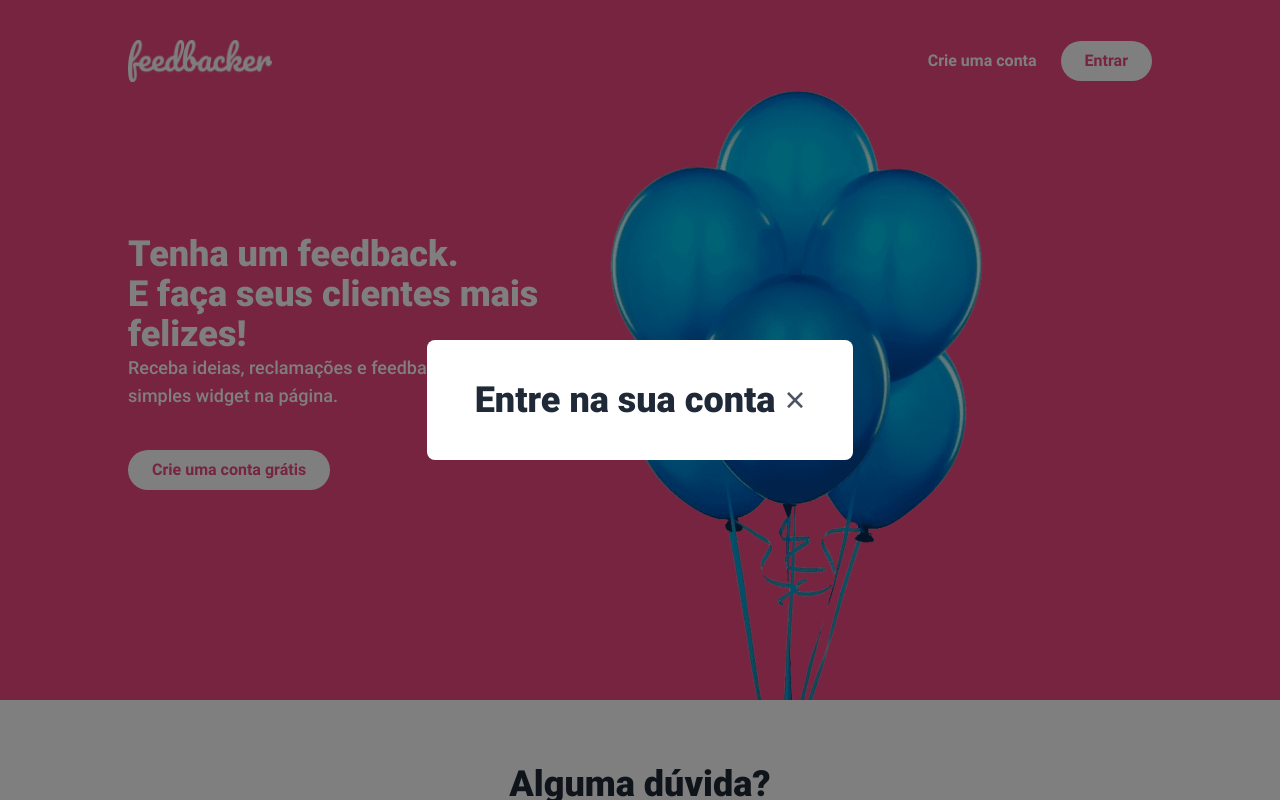
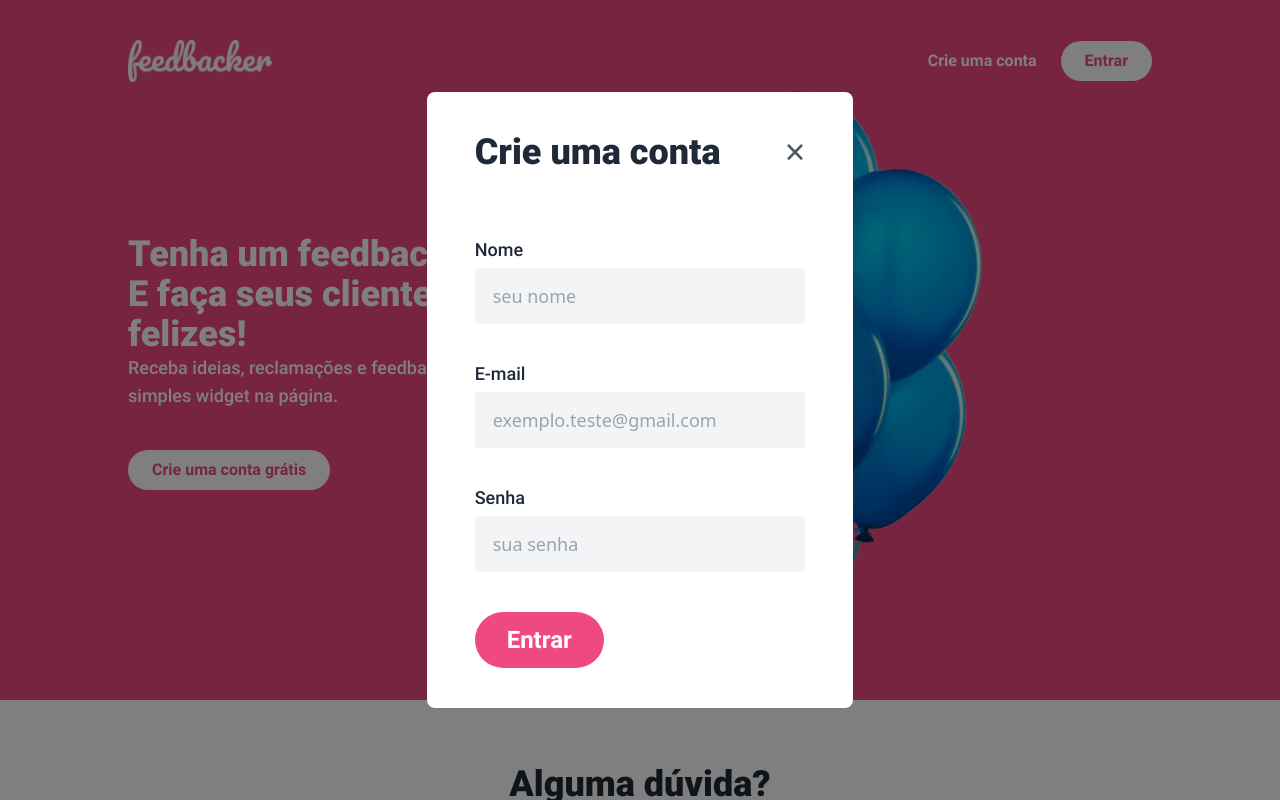
Before and after one commit to BioJJ/Dashboard, a Vue app: page / in a window 1280 px wide. Both pictures are taken after a click on the button "Crie uma conta". Shown: the top 800 px of the page. Built offline with nearby package versions, Linux system fonts and the light colour scheme.

Commit message:
finalizing view of login and user registration

```diff
--- a/src/components/ModalCreateAccount/index.vue
+++ b/src/components/ModalCreateAccount/index.vue
@@ -1,7 +1,7 @@
 <template>
-  <div class="flex justify-between" id="modal-login">
+  <div class="flex justify-between" id="modal-create-account">
     <h1 class="text-4xl font-black text-gray-800">
-      Entre na sua conta
+      Crie uma conta
     </h1>
 
     <button
@@ -11,11 +11,184 @@
       &times;
     </button>
   </div>
+    <div class="mt-16">
+    <form @submit.prevent="handleSubmit">
+      <label class="block">
+        <span class="text-lg font-medium text-gray-800">Nome</span>
+        <input
+          id="email-field"
+          v-model="state.name.value"
+          type="text"
+          :class="{
+            'border-brand-danger': !!state.name.errorMessage
+          }"
+          class="block w-full px-4 py-3 mt-1 text-lg bg-gray-100 border-2 border-transparent rounded"
+          placeholder="seu nome"
+        >
+        <span
+          id="email-error"
+          v-if="!!state.name.errorMessage"
+          class="block font-medium text-brand-danger"
+        >
+          {{ state.name.errorMessage }}
+        </span>
+      </label>
+
+      <label class="block mt-9">
+        <span class="text-lg font-medium text-gray-800">E-mail</span>
+        <input
+          id="email-field"
+          v-model="state.email.value"
+          type="email"
+          :class="{
+            'border-brand-danger': !!state.email.errorMessage
+          }"
+          class="block w-full px-4 py-3 mt-1 text-lg bg-gray-100 border-2 border-transparent rounded"
+          placeholder="exemplo.teste@gmail.com"
+        >
+        <span
+          id="email-error"
+          v-if="!!state.email.errorMessage"
+          class="block font-medium text-brand-danger"
+        >
+          {{ state.email.errorMessage }}
+        </span>
+      </label>
+
+      <label class="block mt-9">
+        <span class="text-lg font-medium text-gray-800">Senha</span>
+        <input
+          id="password-field"
+          v-model="state.password.value"
+          type="password"
+          :class="{
+            'border-brand-danger': !!state.password.errorMessage
+          }"
+          class="block w-full px-4 py-3 mt-1 text-lg bg-gray-100 border-2 border-transparent rounded"
+          placeholder="sua senha"
+        >
+        <span
+          v-if="!!state.password.errorMessage"
+          class="block font-medium text-brand-danger"
+        >
+          {{ state.password.errorMessage }}
+        </span>
+      </label>
+
+      <button
+        id="submit-button"
+        :disabled="state.isLoading"
+        type="submit"
+        :class="{
+          'opacity-50': state.isLoading
+        }"
+        class="px-8 py-3 mt-10 text-2xl font-bold text-white rounded-full bg-brand-main focus:outline-none transition-all duration-150"
+      >
+        <icon v-if="state.isLoading" name="loading" class="animate-spin" />
+        <span v-else>Entrar</span>
+      </button>
+    </form>
+  </div>
+
 </template>
 
 <script>
+import { reactive } from 'vue'
+import { useRouter } from 'vue-router'
+import { useField } from 'vee-validate'
+import { useToast } from 'vue-toastification'
+import useModal from '../../hooks/useModal'
+import Icon from '../Icon'
+import { validateEmptyAndLength3, validateEmptyAndEmail } from '../../utils/validators'
+import services from '../../services'
+
 export default {
+  components: { Icon },
+  setup () {
+    const router = useRouter()
+    const modal = useModal()
+    const toast = useToast()
 
+    const {
+      value: nameValue,
+      errorMessage: nameErrorMessage
+    } = useField('name', validateEmptyAndLength3)
+
+    const {
+      value: emailValue,
+      errorMessage: emailErrorMessage
+    } = useField('email', validateEmptyAndEmail)
+
+    const {
+      value: passwordValue,
+      errorMessage: passwordErrorMessage
+    } = useField('password', validateEmptyAndLength3)
+
+    const state = reactive({
+      hasErrors: false,
+      isLoading: false,
+      name: {
+        value: nameValue,
+        errorMessage: nameErrorMessage
+      },
+      email: {
+        value: emailValue,
+        errorMessage: emailErrorMessage
+      },
+      password: {
+        value: passwordValue,
+        errorMessage: passwordErrorMessage
+      }
+    })
+
+    async function login ({ email, password }) {
+      const { data, errors } = await services.auth.login({ email, password })
+      if (!errors) {
+        window.localStorage.setItem('token', data.token)
+        router.push({ name: 'Feedbacks' })
+        modal.close()
+      }
+
+      state.isLoading = false
+    }
+
+    async function handleSubmit () {
+      try {
+        toast.clear()
+        state.isLoading = true
+        const { errors } = await services.auth.register({
+          name: state.name.value,
+          email: state.email.value,
+          password: state.password.value
+        })
+
+        if (!errors) {
+          await login({
+            email: state.email.value,
+            password: state.password.value
+          })
+          return
+        }
+
+        if (errors.status === 400) {
+          toast.error('Ocorreu um erro ao criar a conta')
+        }
+
+        state.isLoading = false
+      } catch (error) {
+        state.isLoading = false
+        state.hasErrors = !!error
+        toast.error('Ocorreu um erro ao criar a conta')
+      }
+    }
+
+    return {
+      state,
+      close: modal.close,
+      handleSubmit,
+      login
+    }
+  }
 }
 </script>
 
--- a/src/components/ModalLogin/index.vue
+++ b/src/components/ModalLogin/index.vue
@@ -23,7 +23,7 @@
             'border-brand-danger': !!state.email.errorMessage
           }"
           class="block w-full px-4 py-3 mt-1 text-lg bg-gray-100 border-2 border-transparent rounded"
-          placeholder="jane.dae@gmail.com"
+          placeholder="exemplo.teste@gmail.com"
         >
         <span
           id="email-error"
@@ -44,7 +44,7 @@
             'border-brand-danger': !!state.password.errorMessage
           }"
           class="block w-full px-4 py-3 mt-1 text-lg bg-gray-100 border-2 border-transparent rounded"
-          placeholder="jane.dae@gmail.com"
+          placeholder="sua senha"
         >
         <span
           v-if="!!state.password.errorMessage"
--- a/src/main.js
+++ b/src/main.js
@@ -1,11 +1,14 @@
 import { createApp } from 'vue'
+import Toast, { POSITION } from 'vue-toastification'
 import App from './App.vue'
 import router from './router'
 
 import 'animate.css'
 import '@/assets/css/tailwind.css'
 import '@/assets/css/fonts.css'
+import 'vue-toastification/dist/index.css'
 
 const app = createApp(App)
 app.use(router)
+app.use(Toast, { position: POSITION.BOTTOM_RIGHT })
 app.mount('#app')
```
